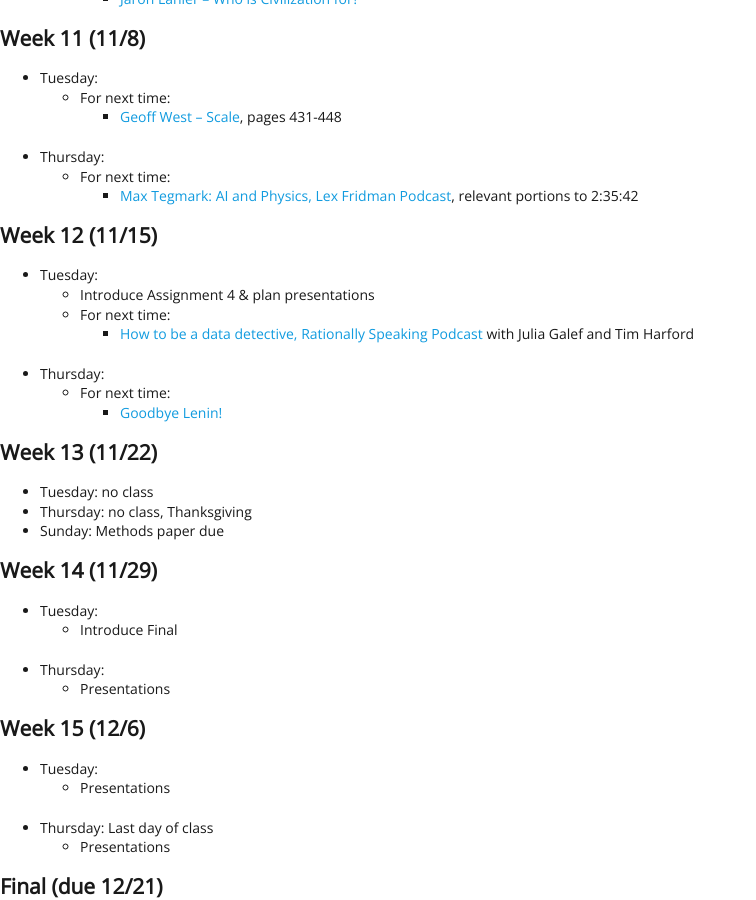
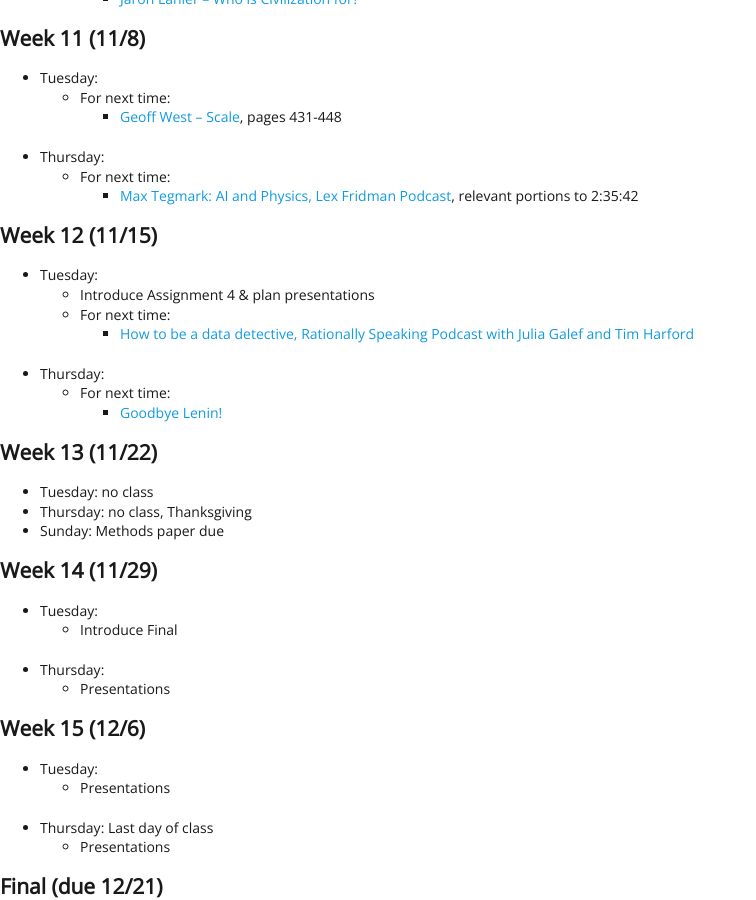
Before and after one commit to EMBrewer/dat150, a Jekyll site: the page built from _posts/2021-09-27-Schedule.md, in a window 1280 px wide and 900 px high, scrolled down 2218 px. Shown: the whole window, without its empty margins (0-756 px from the left). Built offline with Jekyll 4.4.1, drawn with Linux system fonts in a browser that asks for light colours; our own code applies the rules of GitHub Pages for plain Markdown files.

```diff
--- a/_posts/2021-09-27-Schedule.md
+++ b/_posts/2021-09-27-Schedule.md
@@ -103,7 +103,7 @@
 - Tuesday:
 	- Introduce Assignment 4 & plan presentations
 	- For next time:
-		- [How to be a data detective, Rationally Speaking Podcast](http://rationallyspeakingpodcast.org/256-how-to-be-a-data-detective-tim-harford/) with Julia Galef and Tim Harford
+		- [How to be a data detective, Rationally Speaking Podcast with Julia Galef and Tim Harford](http://rationallyspeakingpodcast.org/256-how-to-be-a-data-detective-tim-harford/)
 - Thursday:
 	- For next time:
 		- [Goodbye Lenin!](https://www.youtube.com/watch?v=qQvzOipkkNM)
```
